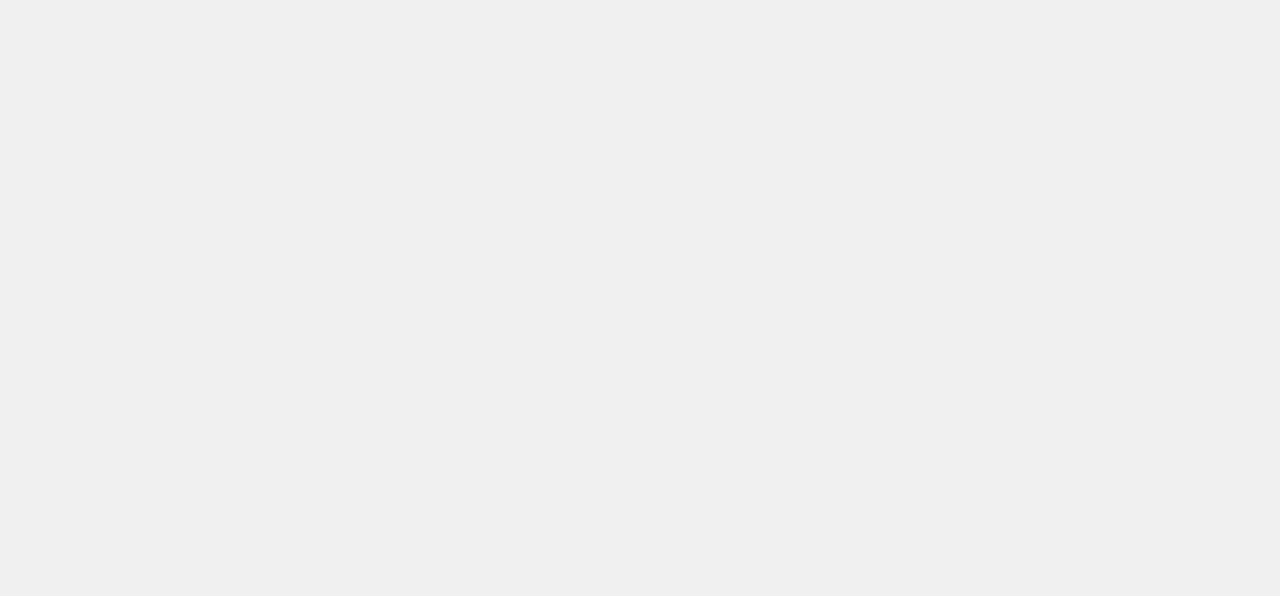
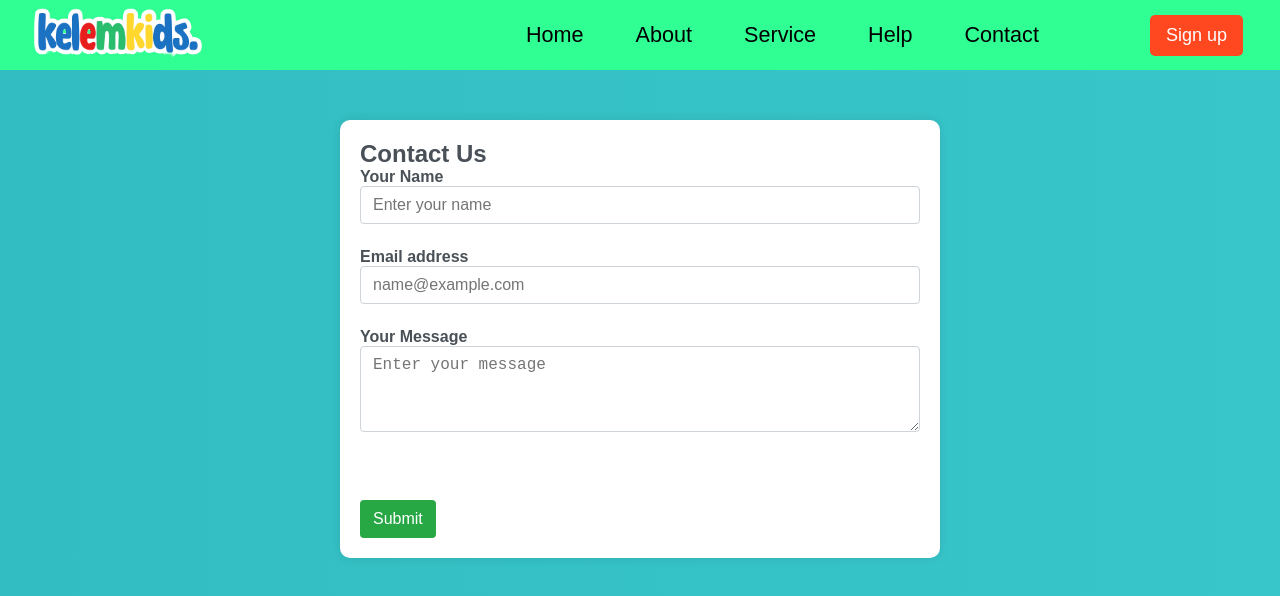
Before and after one commit to hayderabdela/kelem-kids-website, a React (Create React App) app: page /contact in a window 1280 px wide. Before the commit this address had no page. Shown: the top 596 px of the page. Built offline with nearby package versions, Linux system fonts and the light colour scheme; a web font is replaced by a local one.

Commit message:
updated contact and service

```diff
--- a/public/index.html
+++ b/public/index.html
@@ -20,7 +20,7 @@
     <link href="https://fonts.googleapis.com/css2?family=Chewy&display=swap" rel="stylesheet">
     <link href="https://fonts.googleapis.com/css2?family=Boogaloo&display=swap" rel="stylesheet">
     <link rel="stylesheet" href="https://cdnjs.cloudflare.com/ajax/libs/font-awesome/5.15.3/css/all.min.css" />
-
+    <link href="https://unpkg.com/boxicons@2.1.4/css/boxicons.min.css" rel="stylesheet">
     <!--
       Notice the use of %PUBLIC_URL% in the tags above.
       It will be replaced with the URL of the `public` folder during the build.
--- a/src/App.js
+++ b/src/App.js
@@ -16,6 +16,7 @@ import {
   VideoStore,
   Vocabulary,
   BookStore,
+  ProgramSection,
 } from "./containers";
 // import BookDetails from "./containers/bookstore/BookDetail";
 import RockPaperScissors from "./containers/games/RockPaperScissors";
@@ -23,6 +24,8 @@ import TicTacToe from "./containers/games/TicTacToe";
 import Puzzle from "./containers/games/Puzzle";
 import VideoDetail from "./containers/videostore/VideoDetail";
 import BookDetails from "./containers/bookstore/BookDetail";
+import ContactUs from "./containers/contact/Contact";
+import Help from "./containers/help/Help";
 
 function App() {
   return (
@@ -36,6 +39,35 @@ function App() {
               <Navbar color="#30ff93" />
               <Header />
               <Footer />
+            </div>
+          }
+        />
+           <Route
+          path="/contact"
+          element={
+            <div>
+              <Navbar color="#30ff93" />
+              <ContactUs  />
+            </div>
+          }
+        />
+                 <Route
+          path="/service"
+          element={
+            <div>
+              <Navbar color="#30ff93" />
+              <ProgramSection  />
+              <Footer  />
+
+            </div>
+          }
+        />
+             <Route
+          path="/help"
+          element={
+            <div>
+              <Navbar color="#30ff93" />
+              <Help  />
             </div>
           }
         />
--- a/src/components/navbar/Navbar.jsx
+++ b/src/components/navbar/Navbar.jsx
@@ -54,13 +54,13 @@ const Navbar = ({color}) => {
             <a href="/header">About</a>
           </p>
           <p>
-            <a href="#service">Service</a>
+            <a href="/service">Service</a>
           </p>
           <p>
-            <a href="#help">Help</a>
+            <a href="/help">Help</a>
           </p>
           <p>
-            <a href="#contact">Contact</a>
+            <a href="/contact">Contact</a>
           </p>
         </div>
       </div>
--- /dev/null
+++ b/src/containers/contact/Contact.css
@@ -0,0 +1,73 @@
+/* ContactUs.css */
+
+body {
+    background-color: #f8f9fa;
+    color: #495057;
+}
+
+.contact-container {
+    max-width: 600px;
+    margin: auto;
+    padding: 20px;
+    background-color: #ffffff;
+    border-radius: 10px;
+    box-shadow: 0 0 10px rgba(0, 0, 0, 0.1);
+    margin-top: 50px;
+}
+
+.btn-custom {
+    background-color: #28a745;
+    color: #ffffff;
+}
+
+.mb-3 {
+    margin-bottom: 1.5rem;
+}
+
+.form-label {
+    font-weight: bold;
+}
+
+.form-control {
+    width: 100%;
+    padding: 0.375rem 0.75rem;
+    font-size: 1rem;
+    line-height: 1.5;
+    color: #495057;
+    background-color: #fff;
+    background-clip: padding-box;
+    border: 1px solid #ced4da;
+    border-radius: 0.25rem;
+    transition: border-color 0.15s ease-in-out, box-shadow 0.15s ease-in-out;
+}
+
+.btn {
+    display: inline-block;
+    font-weight: 400;
+    text-align: center;
+    white-space: nowrap;
+    vertical-align: middle;
+    user-select: none;
+    border: 1px solid transparent;
+    padding: 0.375rem 0.75rem;
+    font-size: 1rem;
+    line-height: 1.5;
+    border-radius: 0.25rem;
+    transition: color 0.15s ease-in-out, background-color 0.15s ease-in-out,
+        border-color 0.15s ease-in-out, box-shadow 0.15s ease-in-out;
+    cursor: pointer;
+}
+
+.btn:hover {
+    color: #ffffff;
+    text-decoration: none;
+}
+
+.btn:focus {
+    outline: 0;
+    box-shadow: 0 0 0 0.2rem rgba(40, 167, 69, 0.5);
+}
+
+.btn-custom:hover {
+    background-color: #218838;
+}
--- /dev/null
+++ b/src/containers/contact/Contact.jsx
@@ -0,0 +1,79 @@
+import React, { useState } from "react";
+import "./Contact.css"
+
+const ContactUs = () => {
+  const [formData, setFormData] = useState({
+    name: "",
+    email: "",
+    message: "",
+  });
+
+  const handleChange = (e) => {
+    const { name, value } = e.target;
+    setFormData({
+      ...formData,
+      [name]: value,
+    });
+  };
+
+  const handleSubmit = (e) => {
+    e.preventDefault();
+    // Add your submission logic here
+    console.log("Form submitted:", formData);
+  };
+
+  return (
+    <div className="contact-container">
+      <h2 className="text-center mb-4">Contact Us</h2>
+      <form onSubmit={handleSubmit}>
+        <div className="mb-3">
+          <label htmlFor="name" className="form-label">
+            Your Name
+          </label>
+          <input
+            type="text"
+            className="form-control"
+            id="name"
+            name="name"
+            value={formData.name}
+            onChange={handleChange}
+            placeholder="Enter your name"
+          />
+        </div>
+        <div className="mb-3">
+          <label htmlFor="email" className="form-label">
+            Email address
+          </label>
+          <input
+            type="email"
+            className="form-control"
+            id="email"
+            name="email"
+            value={formData.email}
+            onChange={handleChange}
+            placeholder="name@example.com"
+          />
+        </div>
+        <div className="mb-3">
+          <label htmlFor="message" className="form-label">
+            Your Message
+          </label>
+          <textarea
+            className="form-control"
+            id="message"
+            name="message"
+            rows="3"
+            value={formData.message}
+            onChange={handleChange}
+            placeholder="Enter your message"
+          ></textarea>
+        </div>
+        <button type="submit" className="btn btn-custom">
+          Submit
+        </button>
+      </form>
+    </div>
+  );
+};
+
+export default ContactUs;
--- /dev/null
+++ b/src/containers/help/Help.css
@@ -0,0 +1,49 @@
+/* Help.css */
+
+.help-container {
+    max-width: 600px;
+    margin: auto;
+    padding: 20px;
+    background-color: #fff;
+    border-radius: 10px;
+    box-shadow: 0 0 10px rgba(0, 0, 0, 0.1);
+    margin-top: 50px;
+    text-align: center;
+}
+
+.title {
+    color: #007bff;
+}
+
+.description {
+    color: #495057;
+}
+
+.contact-options {
+    display: flex;
+    justify-content: space-around;
+    margin-top: 20px;
+}
+
+.contact-option {
+    display: flex;
+    flex-direction: column;
+    align-items: center;
+    cursor: pointer;
+    transition: transform 0.3s ease-in-out;
+}
+
+.contact-option:hover {
+    transform: scale(1.1);
+}
+
+.icon {
+    font-size: 3rem;
+    margin-bottom: 10px;
+    color: #007bff;
+    transition: color 0.3s ease-in-out;
+}
+
+.contact-option:hover .icon {
+    color: #0056b3;
+}
--- /dev/null
+++ b/src/containers/help/Help.jsx
@@ -0,0 +1,32 @@
+// Help.jsx
+
+import React from "react";
+import "./Help.css"; // You can create a separate CSS file for styling
+
+const Help = () => {
+  return (
+    <div className="help-container">
+      <h2 className="title">How Can We Help?</h2>
+      <p className="description">
+        Welcome to our fun and friendly help center! If you have any questions
+        or need assistance, feel free to reach out.
+      </p>
+      <div className="contact-options">
+        <div className="contact-option">
+          <i className="bx bx-message-rounded-dots icon"></i>
+          <p>Live Chat</p>
+        </div>
+        <div className="contact-option">
+          <i className="bx bx-envelope icon"></i>
+          <p>Email Us</p>
+        </div>
+        <div className="contact-option">
+          <i className="bx bx-phone icon"></i>
+          <p>Call Us</p>
+        </div>
+      </div>
+    </div>
+  );
+};
+
+export default Help;
```
